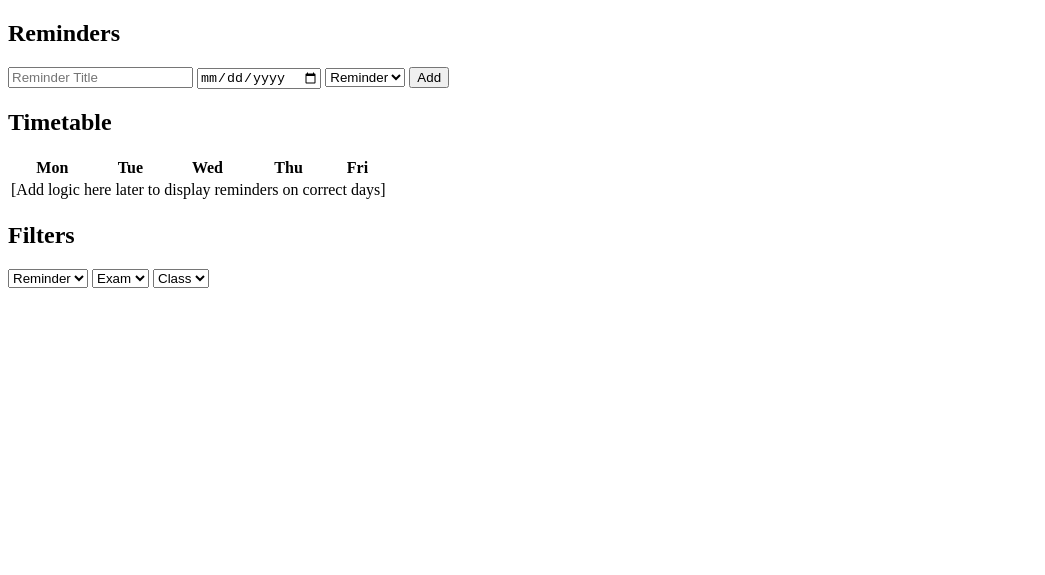
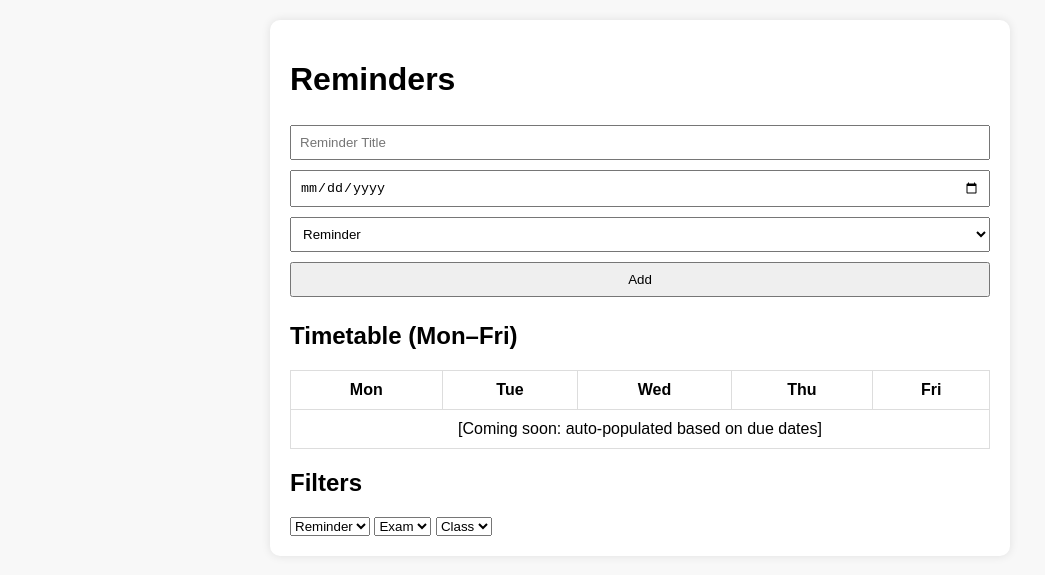
Before and after one commit to sopl3024/DigiProject, a Flask app: page / in a window 1280 px wide. Shown: the top 575 px of the page, without its empty margins (0-1045 px from the left). Run offline with Flask 3, Linux system fonts and the light colour scheme; data that the repository does not hold is empty.

Commit message:
updated checking controls and layout

```diff
--- a/app.py
+++ b/app.py
@@ -54,6 +54,16 @@ def complete(reminder_id):
     conn.close()
     return redirect(url_for('index'))
 
+# Mark as not completed
+@app.route('/uncomplete/<int:reminder_id>')
+def uncomplete(reminder_id):
+    conn = sqlite3.connect('reminders.db')
+    c = conn.cursor()
+    c.execute("UPDATE reminders SET completed = 0 WHERE id = ?", (reminder_id,))
+    conn.commit()
+    conn.close()
+    return redirect(url_for('index'))
+
 # Delete reminder
 @app.route('/delete/<int:reminder_id>')
 def delete(reminder_id):
--- a/static/css/style.css
+++ b/static/css/style.css
@@ -0,0 +1,51 @@
+body {
+    font-family: Arial, sans-serif;
+    background: #f8f8f8;
+    padding: 20px;
+    margin: 0;
+}
+
+.container {
+    max-width: 700px;
+    margin: auto;
+    background: white;
+    padding: 20px;
+    border-radius: 10px;
+    box-shadow: 0 0 10px rgba(0,0,0,0.1);
+}
+
+form input, form select, form button {
+    margin: 5px 0;
+    padding: 8px;
+    width: 100%;
+    box-sizing: border-box;
+}
+
+.reminder-list {
+    list-style: none;
+    padding: 0;
+}
+
+.reminder-list li {
+    background: #eee;
+    margin: 5px 0;
+    padding: 10px;
+    border-radius: 5px;
+}
+
+.reminder-list li.completed {
+    text-decoration: line-through;
+    color: gray;
+}
+
+table {
+    width: 100%;
+    border-collapse: collapse;
+    margin-top: 20px;
+}
+
+table th, table td {
+    border: 1px solid #ddd;
+    padding: 10px;
+    text-align: center;
+}
--- a/templates/index.html
+++ b/templates/index.html
@@ -6,13 +6,9 @@
     <link rel="stylesheet" href="{{ url_for('static', filename='css/style.css') }}">
 </head>
 <body>
-    <!-- Profile pic (placeholder) -->
-    <div class="profile-pic"></div>
-
-    <!-- Reminders -->
-    <section class="reminders">
-        <h2>Reminders</h2>
-        <form action="/add" method="post">
+    <div class="container">
+        <h1>Reminders</h1>
+        <form method="POST" action="/add">
             <input type="text" name="title" placeholder="Reminder Title" required>
             <input type="date" name="due_date" required>
             <select name="category">
@@ -23,36 +19,30 @@
             <button type="submit">Add</button>
         </form>
 
-        <ul>
+        <ul class="reminder-list">
             {% for r in reminders %}
-                <li class="{{ r[3]|lower }}">
-                    {{ r[1] }} – {{ r[2] }} – {{ r[3] }}
+            <li class="{% if r[4] %}completed{% endif %}">
+                <strong>{{ r[1] }}</strong> ({{ r[2] }}) - {{ r[3] }}
                 {% if not r[4] %}
                 <a href="/complete/{{ r[0] }}">✅</a>
                 {% else %}
-                        ✔️
+                <a href="/uncomplete/{{ r[0] }}">❎</a>
                 {% endif %}
                 <a href="/delete/{{ r[0] }}">🗑️</a>
             </li>
             {% endfor %}
         </ul>
-    </section>
 
-    <!-- Timetable placeholder -->
-    <section class="timetable">
-        <h2>Timetable</h2>
+        <h2>Timetable (Mon–Fri)</h2>
         <table>
             <tr><th>Mon</th><th>Tue</th><th>Wed</th><th>Thu</th><th>Fri</th></tr>
-            <tr><td colspan="5">[Add logic here later to display reminders on correct days]</td></tr>
+            <tr><td colspan="5">[Coming soon: auto-populated based on due dates]</td></tr>
         </table>
-    </section>
 
-    <!-- Dropdown filters -->
-    <section class="filters">
         <h2>Filters</h2>
         <select><option>Reminder</option></select>
         <select><option>Exam</option></select>
         <select><option>Class</option></select>
-    </section>
+    </div>
 </body>
 </html>
```
Also changed, not shown: reminders.db, 1 other file. Lines whose indentation alone changed are shown as unchanged.
